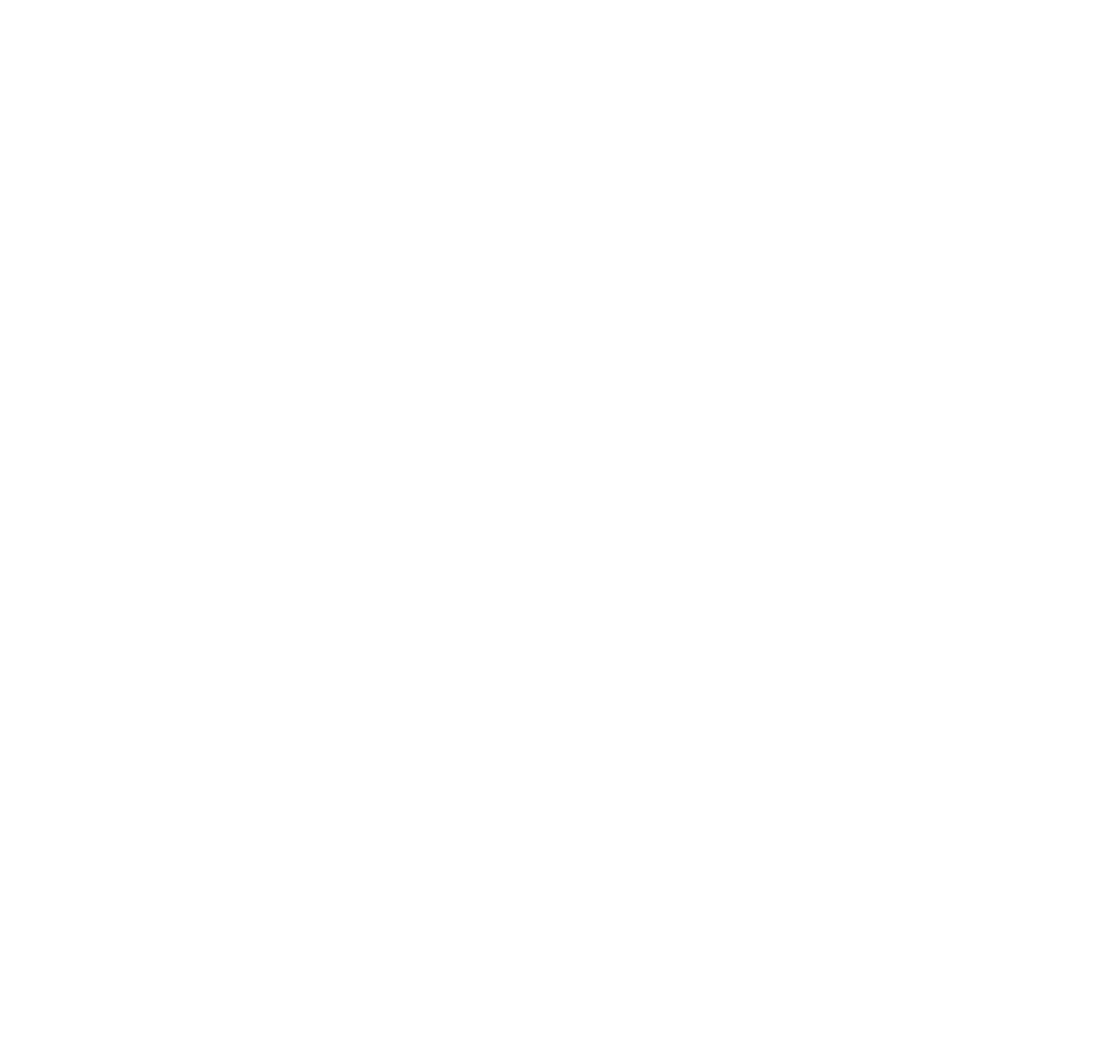
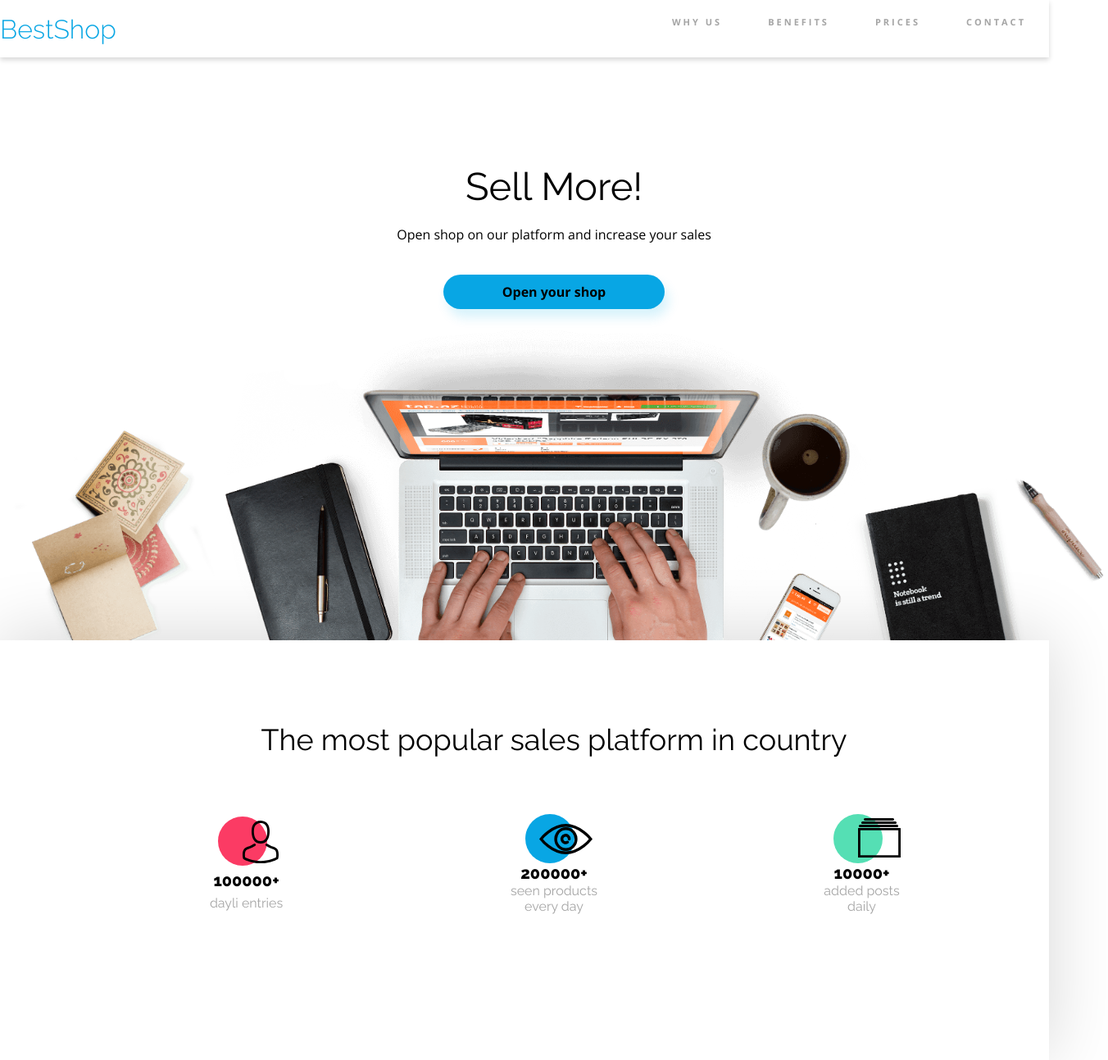
Before and after one commit to OleksandrHandziuk/Best-Shop, a plain HTML site: page index.html in a window 1280 px wide. Shown: the whole page at 82% size, 1352 px wide, since content can reach past the window. Before the commit the page ends 800 px from the top, so only its background shows below. Drawn offline with nearby package versions, Linux system fonts and the light colour scheme.

Commit message:
Dodano i ostylowano zmienna statistic bennefits

```diff
--- a/css/style.css
+++ b/css/style.css
@@ -1,7 +1,7 @@
 
 :root {
     --color-primary: #08A6E4 ;
-    --color-primary-shadow: rgba(7, 172, 230, .16);
+    --color-primary-shadow: rgba(7, 172, 230, 0.16);
     --color-redish: #FB3B64;
     --color-green: #55DFB4;
     --color-black: #000000;
@@ -19,3 +19,148 @@
 body {
     font-family: var(--font-open-sans);
 }
+
+.container {
+    margin: 0 auto;
+    width: 1352px;
+}
+
+.header {
+    height: 70px;
+    box-shadow: 0 3px 6px rgba(0,0,0,.16);
+    display: flex;
+    align-items: center;
+}
+
+.header--container {
+    display: flex;
+    justify-content: space-between;
+}
+
+.logo {
+    text-decoration: none;
+    font: normal 300 32px Raleway;
+    color: var(--color-primary);
+}
+
+.header--nav {
+    display: flex;
+}
+
+.header--nav--link {
+    text-decoration: none;
+    color: var(--color-grey);
+    font: normal normal bold 11px Open Sans;
+    text-transform: uppercase;
+    padding: 28px;
+    letter-spacing: 3px;
+    border-bottom: 4px solid transparent;
+}
+
+.header--nav--link:hover {
+    color: var(--color-black);
+    border-color: var(--color-primary);
+}
+
+.opening {
+    display: flex;
+    flex-direction: column;
+    justify-content: center;
+}
+.opening--content {
+    margin-top: 130px;
+    text-align: center;
+}
+
+.opening--title {
+    font: normal 47px var(--font-raleway);
+    color: var(--color-black);
+}
+
+.opening--paragraph {
+    padding-top: 20px;
+    padding-bottom: 38px ;
+    font: normal 16px var(--font-open-sans) ;
+    color: var(--color-black);
+}
+
+.btn--primary {
+    display: block;
+    text-decoration: none;
+    padding: 10px;
+    background-color: var(--color-primary);
+    margin-left: 40%;
+    margin-right: 40%;
+    border-radius: 40px;
+    box-shadow: 5px 10px 14px #07ACE629;
+    font: bold 16px var(--font-open-sans);
+    color: var(--color-black);
+}
+
+.opening--image {
+    width: 100%;
+    height: auto;
+}
+
+.statistic {
+    text-align: center;
+    box-shadow: 0 -5px 80px rgba(0,0,0,.16);
+}
+
+.statistic--title {
+    padding-top: 100px;
+    padding-bottom: 70px;
+    color: var(--color-black);
+    font: normal 36px var(--font-raleway);
+}
+
+.statistic--container {
+    display: flex;
+    justify-content: space-evenly;
+    height: 300px;
+}
+
+.statistic--element {
+    width: 150px;
+    height: 120px;
+    display: flex;
+    flex-direction: column;
+    justify-content: space-around;
+   font-family: var(--font-raleway);
+}
+
+.statistic--circle {
+    margin-left: 40px;
+    width: 60px;
+    height: 60px;
+    border-radius: 50%;
+    background-color: red;
+}
+.statistic--img {
+    margin-top: 5px;
+    margin-left: 30px;
+    margin-bottom: 20px;
+}
+
+.circle--redish {
+    background-color:var(--color-redish)
+}
+.circle--primary {
+    background-color: var(--color-primary);
+}
+.circle--primary img {
+    margin-top: 12px;
+    margin-left: 17px;
+}
+.circle--green {
+    background-color: var(--color-green);
+}
+
+.statistic--numbers {
+    font: normal 800 20px var(--font-raleway);
+    color: var(--color-black);
+}
+.statistic--description {
+    font: normal 16px var(--font-raleway);
+    color: var(--color-grey);
+}
--- a/index.html
+++ b/index.html
@@ -16,10 +16,62 @@
 <body>
 
 <header class="header">
-    <div class="header--container container">
-
+    <div class=" container header--container">
+        <a href="#" class="logo">BestShop</a>
+        <nav>
+            <ul class="header--nav">
+                <li class="header--nav--list"><a href="#" class="header--nav--link" alt="Why US">Why US</a></li>
+                <li class="header--nav--list"><a href="#" class="header--nav--link" alt="Benefits">Benefits</a></li>
+                <li class="header--nav--list"><a href="#" class="header--nav--link" alt="Prices">Prices</a></li>
+                <li class="header--nav--list"><a href="#" class="header--nav--link" alt="Contact">Contact</a></li>
+            </ul>
+        </nav>
     </div>
 </header>
+<main>
+    <section class="opening container ">
+        <div class="opening--content">
+            <h1 class="opening--title">Sell More!</h1>
+                <p class="opening--paragraph">Open shop on our platform and increase your sales</p>
+            <a href="#" class="btn btn--primary btn--opening" alt="Open your shop">Open your shop</a>
+        </div>
+        <img src="./assets/Background.png" alt="" class="opening--image">
+    </section>
+    <section class="statistic">
+        <div class="container">
+            <h2 class="statistic--title">The most popular sales platform in country</h2>
+
+            <div class="statistic--container">
+                <div class="statistic--element">
+                    <div class="statistic--circle circle--redish">
+                        <img src="./assets/Person.svg" alt="Person" class="statistic--img"/>
+                    </div>
+                    <div class="statistic--numbers">100000+</div>
+                    <div class="statistic--description">dayli entries</div>
+                </div>
+
+                <div class="statistic--element">
+                    <div class="statistic--circle circle--primary">
+                        <img src="./assets/Eye.svg" alt="Eye" class="statistic--img"/>
+                    </div>
+                    <div class="statistic--numbers">200000+</div>
+                    <div class="statistic--description">seen products<br/>every day</div>
+                </div>
+
+                <div class="statistic--element">
+                    <div class="statistic--circle circle--green">
+                        <img src="./assets/Catalog.svg" alt="Catalog" class="statistic--img"/>
+                    </div>
+                    <div class="statistic--numbers">10000+</div>
+                    <div class="statistic--description">added posts<br/>daily</div>
+                </div>
+            </div>
+        </div>
+    </section>
+    <section class="benefits">
+
+    </section>
+</main>
 
 </body>
 </html>
```
